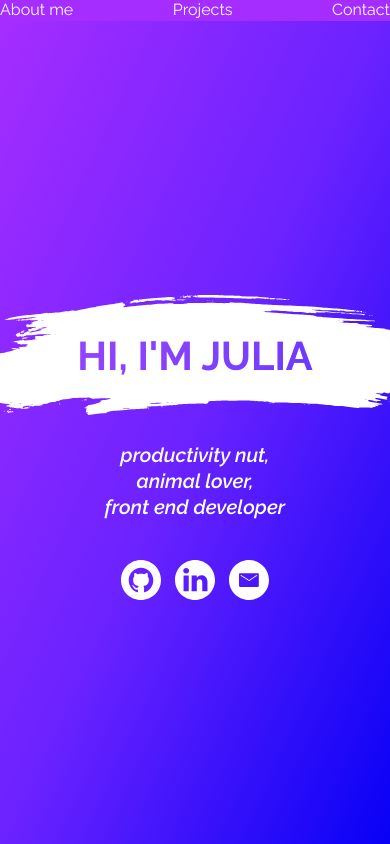
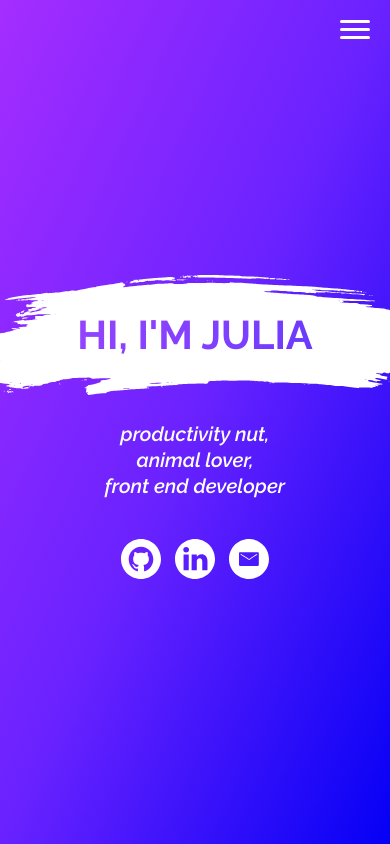
Before and after one commit to JuliaCastillo/portfolio, a React (Create React App) app: page / in a window 390 px wide. Shown: the top 844 px of the page. Built offline with nearby package versions, Linux system fonts and the light colour scheme.

Commit message:
hamburger icon done

```diff
--- a/src/assets/css/styles.css
+++ b/src/assets/css/styles.css
@@ -90,19 +90,96 @@ a {
   position: sticky;
   top: 0;
   background: #a52dff;
-  z-index: 1;
+}
+
+.header.active .header__toggle > span:first-child {
+  -webkit-transform: rotate(45deg);
+          transform: rotate(45deg);
+}
+
+.header.active .header__toggle > span:nth-child(2) {
+  opacity: 0;
+}
+
+.header.active .header__toggle > span:last-child {
+  -webkit-transform: rotate(-45deg);
+          transform: rotate(-45deg);
+}
+
+.header.active .header__nav {
+  display: -webkit-box;
+  display: -ms-flexbox;
+  display: flex;
+  -webkit-box-orient: vertical;
+  -webkit-box-direction: normal;
+      -ms-flex-direction: column;
+          flex-direction: column;
+  -webkit-box-pack: center;
+      -ms-flex-pack: center;
+          justify-content: center;
+  -webkit-box-align: center;
+      -ms-flex-align: center;
+          align-items: center;
+  width: 100%;
+}
+
+.header__toggle {
+  position: absolute;
+  top: 0;
+  right: 0;
+  padding: 20px;
+}
+
+.header__toggle > span {
+  display: block;
+  width: 30px;
+  height: 3px;
+  border-radius: 15px;
+  background-color: #fff;
+  -webkit-transition: all 300ms ease-in-out;
+  transition: all 300ms ease-in-out;
+  -webkit-transform-origin: 3.5px 1.5px;
+          transform-origin: 3.5px 1.5px;
+}
+
+.header__toggle > span:not(:last-child) {
+  margin-bottom: 5px;
+}
+
+@media (min-width: 40em) {
+  .header__toggle {
+    display: none;
+  }
 }
 
 .header__nav {
+  display: none;
+}
+
+.header__nav a {
+  font-size: 1.375rem;
+  font-weight: 400;
+  padding: 10px;
+}
+
+.header__nav .active {
   display: -webkit-box;
   display: -ms-flexbox;
   display: flex;
-  -webkit-box-pack: justify;
-      -ms-flex-pack: justify;
-          justify-content: space-between;
-  -webkit-box-align: center;
-      -ms-flex-align: center;
-          align-items: center;
+}
+
+@media (min-width: 40em) {
+  .header__nav {
+    display: -webkit-box;
+    display: -ms-flexbox;
+    display: flex;
+    -ms-flex-pack: distribute;
+        justify-content: space-around;
+    -webkit-box-align: center;
+        -ms-flex-align: center;
+            align-items: center;
+    padding: 10px;
+  }
 }
 
 .hero {
--- a/src/assets/scss/_header.scss
+++ b/src/assets/scss/_header.scss
@@ -2,16 +2,78 @@
   position: sticky;
   top: 0;
   background: $purple;
-  z-index: 1;
+  //z-index: 1;
 
-  &__wrapper {
+  &.active {
+    .header__toggle {
+      > span:first-child {
+        transform: rotate(45deg);
+      }
+
+      > span:nth-child(2) {
+        opacity: 0;
+      }
+
+      > span:last-child {
+        transform: rotate(-45deg);
+      }
+    }
+
+    .header__nav {
+      display: flex;
+      flex-direction: column;
+      justify-content: center;
+      align-items: center;
+
+      width: 100%;
+    }
+  }
+
+  &__toggle {
+    position: absolute;
+    top: 0;
+    right: 0;
+
+    padding: 20px;
+
+    > span {
+      display: block;
+      width: 30px;
+      height: 3px;
+
+      border-radius: 15px;
+      background-color: $white;
+      transition: all 300ms ease-in-out;
+      transform-origin: 3.5px 1.5px;
+
+      &:not(:last-child) {
+        margin-bottom: 5px;
+      }
+    }
+
+    @include breakpoint-up(medium) {
+      display: none;
+    }
   }
 
   &__nav {
-    display: flex;
-    justify-content: space-between;
-    align-items: center;
+    display: none;
+
     a {
+      font-size: 1.375rem;
+      font-weight: 400;
+      padding: 10px;
+    }
+
+    .active {
+      display: flex;
+    }
+
+    @include breakpoint-up(medium) {
+      display: flex;
+      justify-content: space-around;
+      align-items: center;
+      padding: 10px;
     }
   }
 }
--- a/src/components/Navbar.js
+++ b/src/components/Navbar.js
@@ -1,21 +1,28 @@
 import React from "react";
+import { useState } from "react";
 
 function Navbar() {
+  const [menuOpen, setMenuOpen] = useState(false);
+
   return (
-    <header id="header" className="header">
-      <div className="header__wrapper">
-        <a href="#" class="header__toggle" id="btnHamburger">
+    <header id="header" className={menuOpen ? "header active" : "header"}>
+      {/* <div className="header__wrapper"> */}
+      <a
+        href="#"
+        className="header__toggle"
+        onClick={() => setMenuOpen(!menuOpen)}
+      >
         <span></span>
         <span></span>
         <span></span>
       </a>
 
-        <nav className="header__nav">
+      <nav className="header__nav" onClick={() => setMenuOpen(false)}>
         <a href="#about">About me</a>
         <a href="#projects">Projects</a>
         <a href="#contact">Contact</a>
       </nav>
-      </div>
+      {/* </div> */}
     </header>
   );
 }
```
Also changed, not shown: 1 other file (tests, documents, lock files or other folders). Lines whose indentation alone changed are shown as unchanged.
